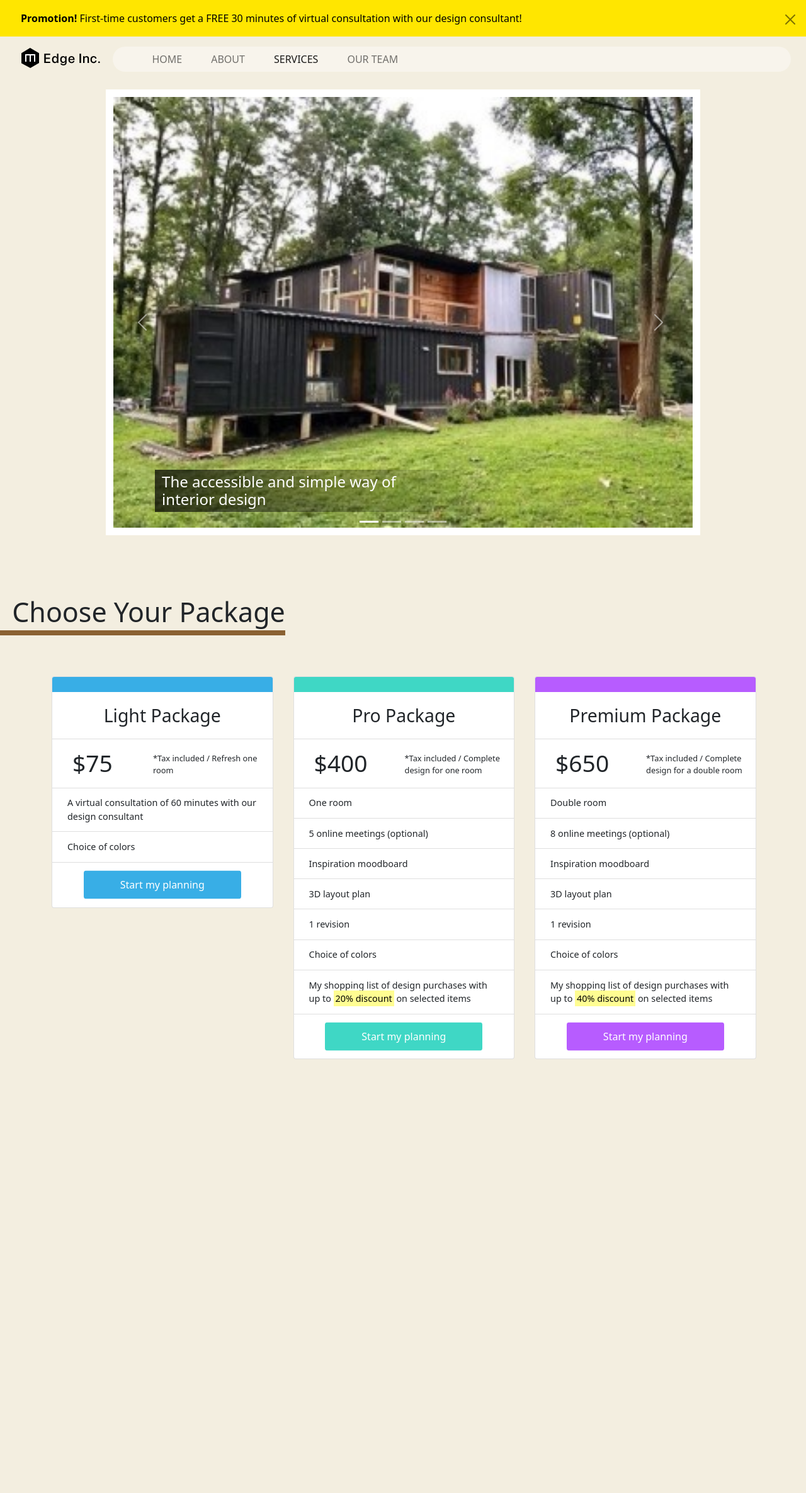
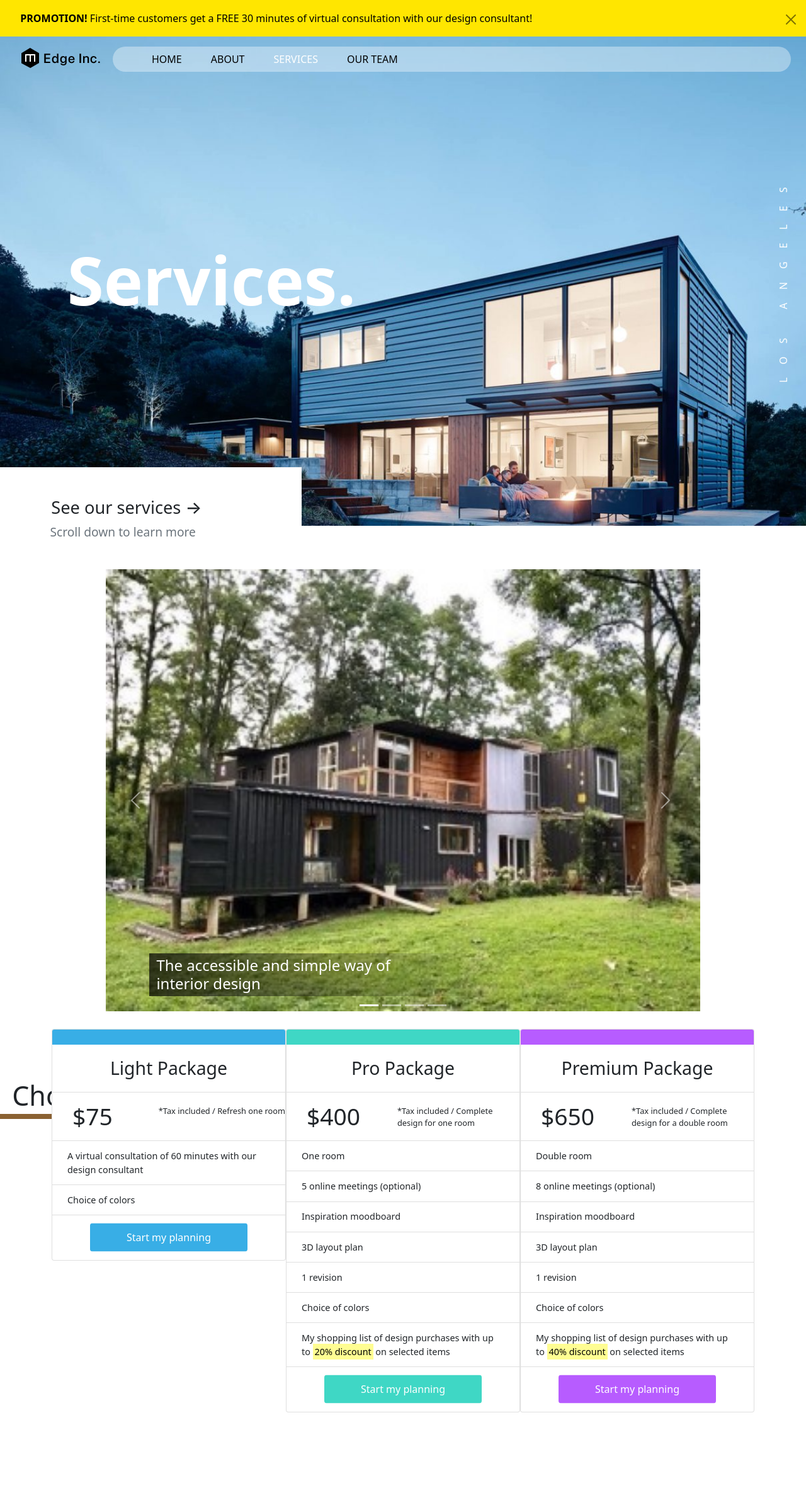
Before and after one commit to designerlinak/SMC_WebDesign3, a PHP site: page /homework/services.html in a window 1280 px wide. Shown: the whole page at 63% size. Before the commit the page ends 1682 px from the top, so only its background shows below. Run offline with PHP 8.4, Linux system fonts and the light colour scheme.

Commit message:
Update on homework

```diff
--- a/week06/homework/css/services-styles.css
+++ b/week06/homework/css/services-styles.css
@@ -1,18 +1,38 @@
 body {
-    background-color: #f3eee0;
+    background-color: white;
+}
+
+header {
+    background-color: black;
+    height: 835px;
 }
 
 .container-fluid {
     width: 100%;
-    padding-right: var(--bs-gutter-x,1.53rem);
-    padding-left: var(--bs-gutter-x,1.53rem);
+    padding-right: var(--bs-gutter-x,.75rem);
+    padding-left: var(--bs-gutter-x,.75rem);
     margin-right: auto;
     margin-left: auto;
 }
 
 #menu-button {
     margin-top: 0.2rem;
-    margin-left: -0.05rem;
+    margin-left: -0.09rem;
+}
+
+.jumbotron {
+    background-position: center;
+    background-size: cover;
+    background-repeat: no-repeat;
+    top: 0;
+    height: 100%;
+    max-width: 100%;
+    background-image: url(../images/service.jpg);
+}
+
+.py-5 {
+    padding-top: 7rem!important;
+    padding-bottom: 20rem!important;
 }
 
 .navbar-collapse {
@@ -47,6 +67,53 @@ button, input, optgroup, select, textarea {
     line-height: inherit;
     margin-top: 2rem;
     margin-right: 0.5rem;
+}
+
+.header {
+    font-family: 'Playfair Display', serif;
+    font-size: calc(1.375rem + 3.5vw);
+    letter-spacing: 1vw;
+    margin-bottom: 2vw;
+}
+
+.h1, h1 {
+    font-size: calc(1.375rem + 7.5vw);
+    position: relative;
+    margin-left: 1.2rem;
+    margin-top: -30rem;
+    color: white;
+}
+
+.float-end {
+    font-size: 0.8rem!important;
+    margin-top: -38rem;
+    transform: rotate(-90deg);
+    width: 15rem;
+    letter-spacing: 0.8rem;
+    margin-right: -6rem;
+    text-align: center;
+    color: white;
+}
+
+.learn-more {
+    background-color: white;
+    width: 21rem;
+    margin-left: -0.8rem;
+    height: 9.5rem;
+    margin-top: 35.7rem;
+    padding: 3rem;
+}
+
+.h6, h6 {
+    font-size: 1.3rem;
+}
+
+.small, small {
+    font-size: 1em;
+}
+
+main {
+    padding-top: 1rem;
 }
 
 .carousel-container {
@@ -110,21 +177,13 @@ button, input, optgroup, select, textarea {
 }
 
 .row {
-    --bs-gutter-x: 1.5rem;
+    --bs-gutter-x: 0rem;
     --bs-gutter-y: 0;
     display: flex;
     flex-wrap: wrap;
-    margin-left: 1.45rem;
-    margin-right: 1.45rem;
-    margin-top: 6rem;
-}
-
-.row>* {
-    max-width: 100%;
-    padding-right: calc(var(--bs-gutter-x)/ 2);
-    padding-left: calc(var(--bs-gutter-x)/ 2);
-    margin-top: var(--bs-gutter-y);
-    margin-bottom: 3rem;
+    margin-top: calc(var(--bs-gutter-y) * -1);
+    margin-right: calc(var(--bs-gutter-x)/ -2);
+    margin-left: calc(var(--bs-gutter-x)/ -2);
 }
 
 .mb-3 {
@@ -250,10 +309,13 @@ button, input, optgroup, select, textarea {
 
 .alert {
     position: relative;
-    padding: 1rem 3rem 1rem 1rem;
+    padding: 1rem 3rem 1rem 2rem;
     margin-bottom: 0rem;
     border: 1px solid transparent;
     border-radius: 0rem;
+    margin-left: var(--bs-gutter-x,-0.8rem);
+    margin-right: var(--bs-gutter-x,-0.8rem);
+    text-align: left;
 }
 
 .alert-dismissible .btn-close {
@@ -268,20 +330,41 @@ button, input, optgroup, select, textarea {
 
 
 
+
+
 @media (min-width: 480px) {
+    header {
+        height: 620px;
+    }
+
+    .jumbotron {
+        background-position: center;
+        background-size: cover;
+        background-repeat: no-repeat;
+        position: absolute;
+        top: 0;
+        max-width: 100%;
+        height: 835px;
+    }
+
+    .learn-more {
+        width: 25rem;
+    }
+
+    .h6, h6 {
+        font-size: 1.5rem;
+    }
+
+    .small, small {
+        font-size: 1.1em;
+    }
+
+    main {
+        margin-top: 13rem;
+    }
+
     .container {
         margin-bottom: 8rem;
-    }
-
-    .row>* {
-        flex-shrink: 0;
-        width: 100%;
-        max-width: 100%;
-        padding-right: calc(var(--bs-gutter-x)/ 2);
-        padding-left: calc(var(--bs-gutter-x)/ 2);
-        margin-top: var(--bs-gutter-y);
-        margin-bottom: 3rem;
-        margin-top: 1rem;
     }
 
     .card {
@@ -401,27 +484,40 @@ button, input, optgroup, select, textarea {
         border-top: 1.5rem solid #B75CFF;
     }
 
-    .alert {
-        padding: 1rem 3rem 1rem 1rem;
-    }
 
 
 }
 
 
 @media (min-width: 576px) {
+    header {
+        height: 620px;
+    }
+
+    .jumbotron {
+        background-position: center;
+        background-size: cover;
+        background-repeat: no-repeat;
+        position: absolute;
+        top: 0;
+        max-width: 100%;
+        background-image: url(../images/service2.jpg);
+    }
+
+    .learn-more {
+        width: 30rem;
+    }
+
+    .h6, h6 {
+        font-size: 1.7rem;
+    }
+
+    .small, small {
+        font-size: 1.2em;
+    }
+
     .display-2 {
         margin-top: 3rem;
-    }
-
-    .row {
-        --bs-gutter-x: 1.5rem;
-        --bs-gutter-y: 0;
-        display: flex;
-        flex-wrap: wrap;
-        margin-left: 3.45rem;
-        margin-right: 3.45rem;
-        margin-top: 10rem;
     }
 
     .display-6 {
@@ -471,14 +567,24 @@ button, input, optgroup, select, textarea {
         height: 55px;
     }
 
-    .alert {
-        padding: 1rem 3rem 1rem 1.5rem;
-    }
 
 }
 
 
 @media (min-width: 768px) {
+    .jumbotron {
+        background-position: center;
+        background-size: cover;
+        background-repeat: no-repeat;
+        position: absolute;
+        top: 0;
+        max-width: 100%;
+    }
+
+    .h1, h1 {
+        margin-left: 3rem;
+    }
+
     .d-block {
         display: block!important;
         border: .65rem solid white;
@@ -530,11 +632,52 @@ button, input, optgroup, select, textarea {
         margin-top: 1.2rem;
     }
 
-
 }
 
 
 @media (min-width: 992px) {
+    .jumbotron {
+        background-position: center;
+        background-size: cover;
+        background-repeat: no-repeat;
+        position: absolute;
+        top: 0;
+        max-width: 100%;
+    }
+
+    .h1, h1 {
+        margin-top: -35rem;
+    }
+
+    .learn-more {
+        width: 25rem;
+        margin-top: 38.5rem;
+        padding: 2.7rem 3rem 3rem 3rem;
+    }
+
+    .float-end {
+        font-size: 1rem!important;
+        margin-top: -35rem;
+        transform: rotate(-90deg);
+        width: 21rem;
+        letter-spacing: 1.3rem;
+        margin-right: -9rem;
+        text-align: center;
+        color: white;
+    }
+
+    .navbar-light .navbar-nav .nav-link.active, .navbar-light .navbar-nav .show>.nav-link {
+        color: white;
+    }
+
+    .navbar-light .navbar-nav .nav-link:hover {
+        color: white;
+    }
+
+    .navbar-light .navbar-nav .nav-link {
+        color: black;
+    }
+
     li {
         display: inline-block;
         margin-left: 30px;
@@ -561,7 +704,7 @@ button, input, optgroup, select, textarea {
         width: 0%;
         height: 2px;
         position: absolute;
-        background: black;
+        background: white;
         bottom: 47px;
         left: 50%;
         transform: translateX(-50%);
@@ -572,18 +715,16 @@ button, input, optgroup, select, textarea {
         width: 100%;
     }
 
+    main {
+        margin-top: 15rem;
+    }
+
     .carousel-container {
         margin: 2rem;
     }
 
     .display-2 {
         font-size: calc(1.325rem + 1.7vw);
-    }
-
-    .row>* {
-        margin-top: 3rem;
-        padding-left: 7rem;
-        padding-right: 7rem;
     }
 
     .card-middle {
@@ -624,31 +765,30 @@ button, input, optgroup, select, textarea {
 
 
 @media (min-width: 1200px) {
+    .h1, h1 {
+        font-size: calc(1.375rem + 6.5vw);
+        margin-left: -38rem;
+    }
+
+    .learn-more {
+        padding: 3rem;
+        width: 30rem;
+    }
+
+    .h6, h6 {
+        margin-left: -4.8rem;
+    }
+
+    .text-muted {
+        margin-left: -5.5rem;
+    }
+
     .carousel-container {
         margin: 0rem 8rem;
     }
 
     .display-2 {
         margin-top: 5rem;
-    }
-
-    .row>* {
-        margin-top: 3rem;
-        margin-right: 2rem;
-        width: 30%;
-        padding-left: 0rem;
-        padding-right: 0rem;
-    }
-
-    .row {
-        --bs-gutter-x: 1.5rem;
-        --bs-gutter-y: 0;
-        display: flex;
-        flex-wrap: wrap;
-        margin-left: 0rem;
-        margin-right: 0rem;
-        margin-top: 10rem;
-        width: 105%;
     }
 
     .premium {
--- a/week06/homework/services.html
+++ b/week06/homework/services.html
@@ -19,9 +19,11 @@
 
     <body>
         <header>
+            <!-- JUMBOTRON -->
+            <div class="text-xl-center container-fluid jumbotron">
                 <!-- ALERT -->
                 <div class="alert alert-dark alert-dismissible fade show" role="alert">
-                <strong>Promotion!</strong> First-time customers get a FREE 30 minutes of virtual consultation with our design consultant!
+                    <strong>PROMOTION!</strong> First-time customers get a FREE 30 minutes of virtual consultation with our design consultant!
                     <button type="button" class="btn-close" data-bs-dismiss="alert" aria-label="Close"></button>
                 </div>
 
@@ -56,6 +58,21 @@
                         </div>
                     </div>
                 </nav>
+
+                <div class="learn-more">
+                    <p class="h6">See our services →</p>
+                    <p class='text-muted'><small>Scroll down to learn more</small></p>
+                </div>
+
+                <div class="row py-lg-5">
+                    <div class="col-xl-11 col-lg-11 col-md-12 col-sm-11 mx-auto">
+                        <h1 class="fw-bold">Services.</h1>
+                    </div>
+                </div>
+
+                <div class="float-end">LOS ANGELES</div><br>
+
+            </div>
         </header>
 
         <main>
```
Also changed, not shown: other parts of week06/homework/css/services-styles.css (+33 -22 lines), week06/homework/css/about-styles.css (+2 -7 lines), week06/homework/about.html (line endings or trailing spaces), week06/homework/images/service.jpg (added), week06/homework/images/service2.jpg (added). Lines whose indentation alone changed are shown as unchanged.
